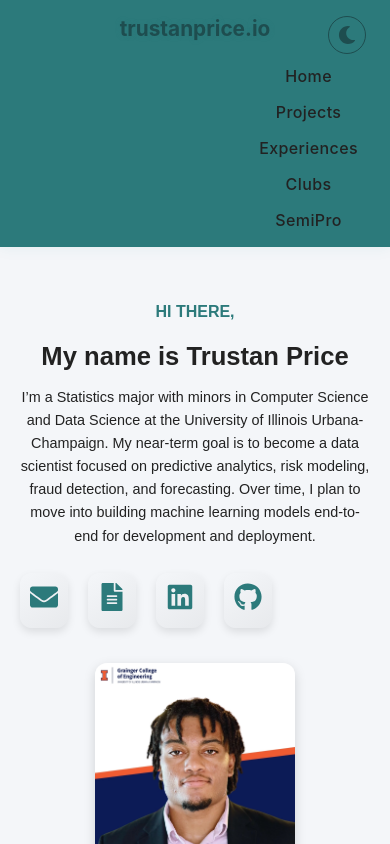
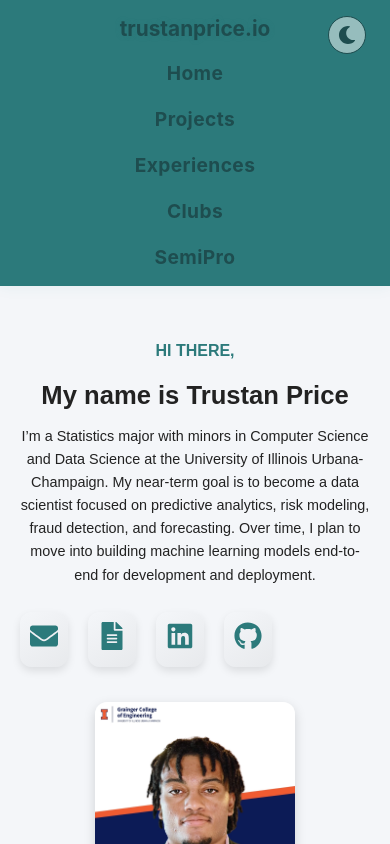
Before and after one commit to trustanprice/personal-portfolio, a React (Create React App) app: page / in a window 390 px wide. Shown: the top 844 px of the page. Built offline with nearby package versions, Linux system fonts and the light colour scheme.

Commit message:
pushing mobile changes

```diff
--- a/src/components/Navbar.css
+++ b/src/components/Navbar.css
@@ -130,31 +130,96 @@ body.dark-mode .theme-toggle:hover {
 }
 
 /* ==============================
-   RESPONSIVE DESIGN
+   FINAL MOBILE NAVBAR FIX
 ============================== */
 @media (max-width: 768px) {
   .navbar {
+    position: sticky;
+    top: 0;
+    width: 100%;
     flex-direction: column;
     justify-content: center;
     align-items: center;
     text-align: center;
-    padding: 20px 24px 30px;
+    padding: 80px 24px 40px; /* extra top padding so links appear below toggle */
+    background: rgba(255, 255, 255, 0.92);
+    backdrop-filter: blur(12px);
+    -webkit-backdrop-filter: blur(12px);
   }
 
-  .logo {
-    margin-bottom: 10px;
+  body.dark-mode .navbar {
+    background: rgba(15, 25, 30, 0.95);
   }
 
+  /* ✅ Center nav links both vertically & horizontally */
   .nav-links {
+    display: flex;
     flex-direction: column;
-    gap: 16px;
-    margin-top: 15px;
+    justify-content: center;
+    align-items: center;
+    text-align: center;
+    gap: 22px;
+    margin: 0 auto;
+    padding: 0;
+    width: 100%;
   }
 
+  .nav-links a {
+    font-size: 1.2rem;
+    font-weight: 700;
+    text-decoration: none;
+    color: #1e4d4f;
+    transition: color 0.3s ease;
+  }
+
+  .nav-links a:hover {
+    color: #2c7a7b;
+  }
+
+  body.dark-mode .nav-links a {
+    color: #eaf8f9;
+  }
+
+  /* ✅ Center logo above nav links */
+  .navbar .logo {
+    margin-bottom: 20px;
+    text-align: center;
+  }
+
+  /* ✅ Keep dark mode toggle fixed top-right */
   .theme-toggle {
     position: absolute;
     top: 16px;
     right: 24px;
     margin: 0;
+    width: 38px;
+    height: 38px;
+    border: 1.5px solid #1e4d4f;
+    color: #1e4d4f;
+    background: rgba(255, 255, 255, 0.5);
+    border-radius: 50%;
+    display: flex;
+    align-items: center;
+    justify-content: center;
+    transition: all 0.3s ease;
+    z-index: 1001;
+  }
+
+  .theme-toggle:hover {
+    background: #2c7a7b;
+    color: white;
+    box-shadow: 0 0 10px rgba(44, 122, 123, 0.6);
+  }
+
+  body.dark-mode .theme-toggle {
+    border-color: #00ffc6;
+    color: #00ffc6;
+    background: rgba(15, 25, 30, 0.6);
+  }
+
+  body.dark-mode .theme-toggle:hover {
+    background: #00ffc6;
+    color: #0f171a;
+    box-shadow: 0 0 12px rgba(0, 255, 198, 0.6);
   }
 }
```
